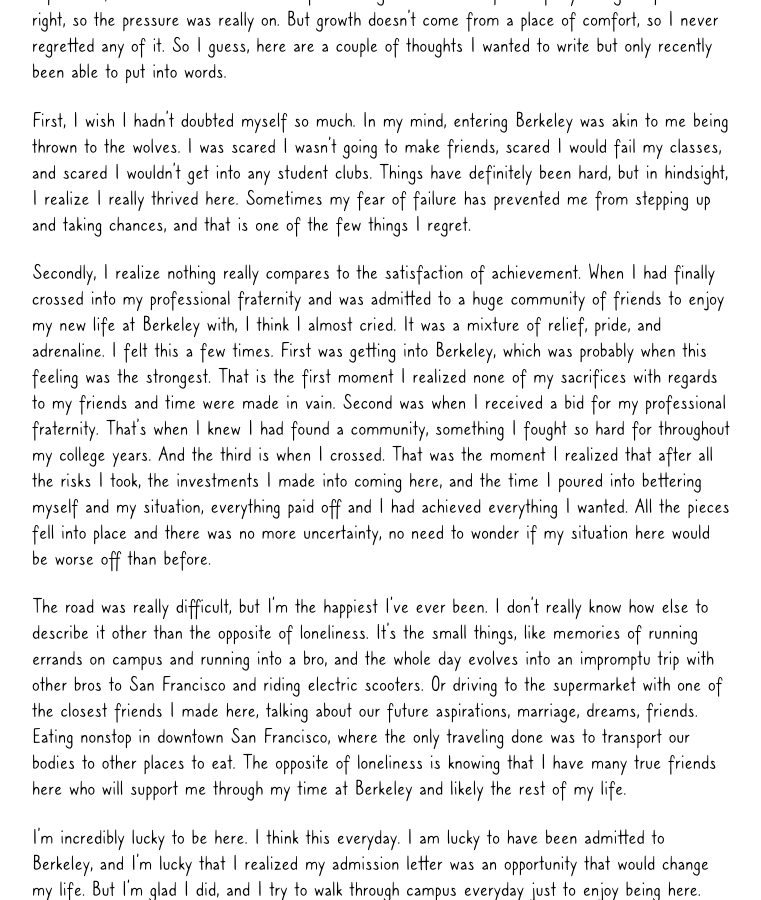
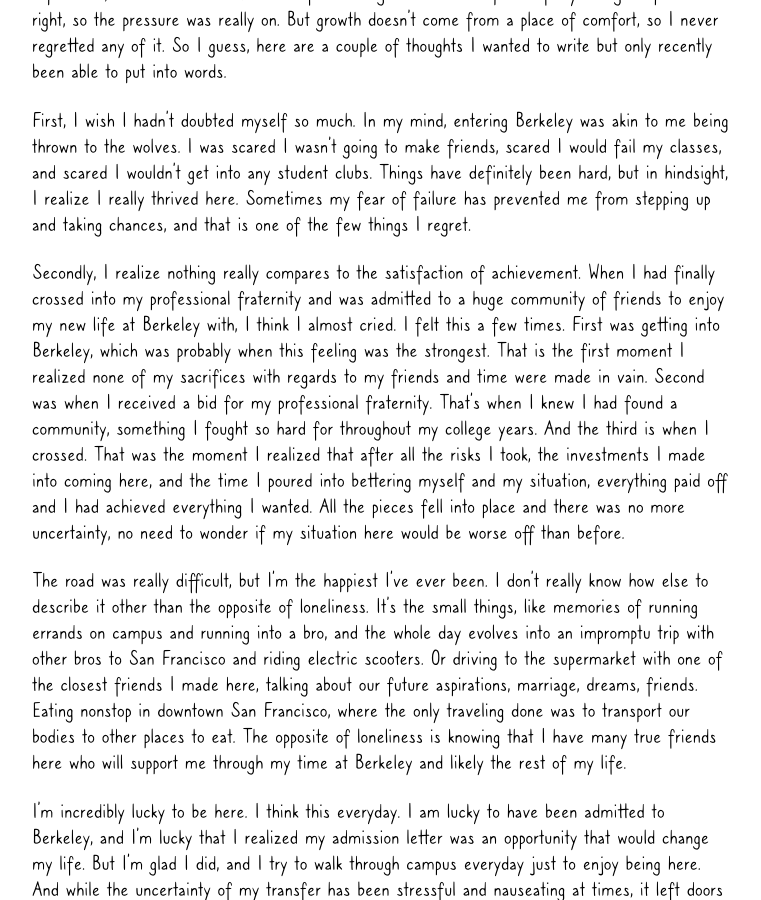
Before and after one commit to kristelfung/bullet-journal, a Jekyll site: the page built from _posts/2021-05-23-reflections-of-a-transfer.md, in a window 1280 px wide and 900 px high, scrolled down 939 px. Shown: the whole window, without its empty margins (258-1019 px from the left). Built offline with Jekyll 4.4.1, drawn with Linux system fonts in a browser that asks for light colours; some web fonts are replaced; a script that is not in the unit is left out.

Commit message:
Update Blog “2021-05-23-reflections-of-a-transfer”

```diff
--- a/_posts/2021-05-23-reflections-of-a-transfer.md
+++ b/_posts/2021-05-23-reflections-of-a-transfer.md
@@ -14,7 +14,7 @@
 
 First, I wish I hadn’t doubted myself so much. In my mind, entering Berkeley was akin to me being thrown to the wolves. I was scared I wasn’t going to make friends, scared I would fail my classes, and scared I wouldn’t get into any student clubs. Things have definitely been hard, but in hindsight, I realize I really thrived here. Sometimes my fear of failure has prevented me from stepping up and taking chances, and that is one of the few things I regret.
 
-Secondly, I realize nothing really compares to the satisfaction of achievement. When I had finally crossed into my professional fraternity and was admitted to a huge community of friends to enjoy my new life at Berkeley with, I think I almost cried. It was a mixture of relief, pride, and adrenaline. I felt this a few times. First was getting into Berkeley, which was probably when this feeling was the strongest. That is the first moment I realized none of my sacrifices with regards to my friends and time were made in vain. Second was when I received a bid for my professional fraternity. That's when I knew I had found a community, something I fought so hard for throughout my college years. And the third is when I crossed. That was the moment I realized that after all the risks I took, the investments I made into coming here, and the time I poured into bettering myself and my situation, everything paid off and I had achieved everything I wanted. All the pieces fell into place and there was no more uncertainty, no need to wonder if my situation here would be worse off than before.
+Secondly, I realize nothing really compares to the satisfaction of achievement. When I had finally crossed into my professional fraternity and was admitted to a huge community of friends to enjoy my new life at Berkeley with, I think I almost cried. I felt this a few times. First was getting into Berkeley, which was probably when this feeling was the strongest. That is the first moment I realized none of my sacrifices with regards to my friends and time were made in vain. Second was when I received a bid for my professional fraternity. That's when I knew I had found a community, something I fought so hard for throughout my college years. And the third is when I crossed. That was the moment I realized that after all the risks I took, the investments I made into coming here, and the time I poured into bettering myself and my situation, everything paid off and I had achieved everything I wanted. All the pieces fell into place and there was no more uncertainty, no need to wonder if my situation here would be worse off than before.
 
 The road was really difficult, but I’m the happiest I’ve ever been. I don’t really know how else to describe it other than the opposite of loneliness. It’s the small things, like memories of running errands on campus and running into a bro, and the whole day evolves into an impromptu trip with other bros to San Francisco and riding electric scooters. Or driving to the supermarket with one of the closest friends I made here, talking about our future aspirations, marriage, dreams, friends. Eating nonstop in downtown San Francisco, where the only traveling done was to transport our bodies to other places to eat. The opposite of loneliness is knowing that I have many true friends here who will support me through my time at Berkeley and likely the rest of my life.
 
```
